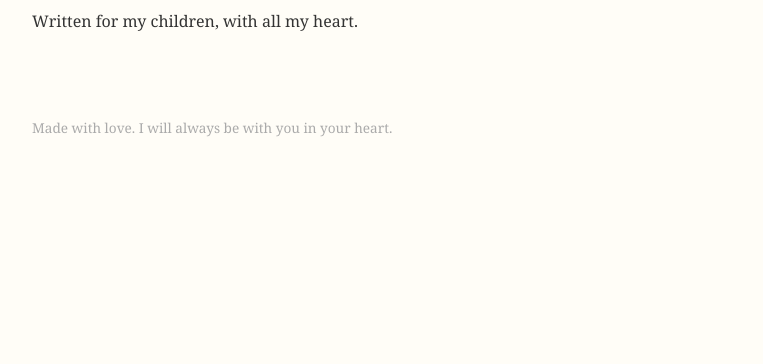
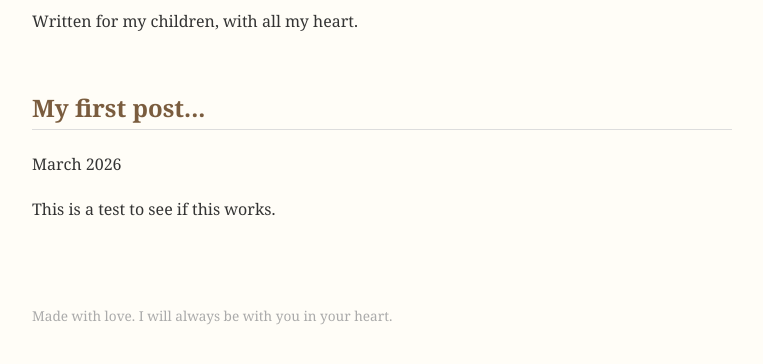
Before and after one commit to loveyouforeverandeternity/loveyouforeverandeternity.github.io, a plain HTML site: page index.html in a window 1280 px wide. Shown: the part 132-496 px from the top of the page, without its empty margins (258-1021 px from the left). Drawn offline with Linux system fonts and the light colour scheme.

Commit message:
Update index.html

```diff
--- a/index.html
+++ b/index.html
@@ -24,7 +24,9 @@
 
   <h1>Love You Forever and Eternity</h1>
   <p>Written for my children, with all my heart.</p>
-
+<h2>My first post...</h2>
+   <p class="22">March 2026</p>
+   <p>This is a test to see if this works.</p>
   <footer>Made with love. I will always be with you in your heart.</footer>
 
 </body>
```
